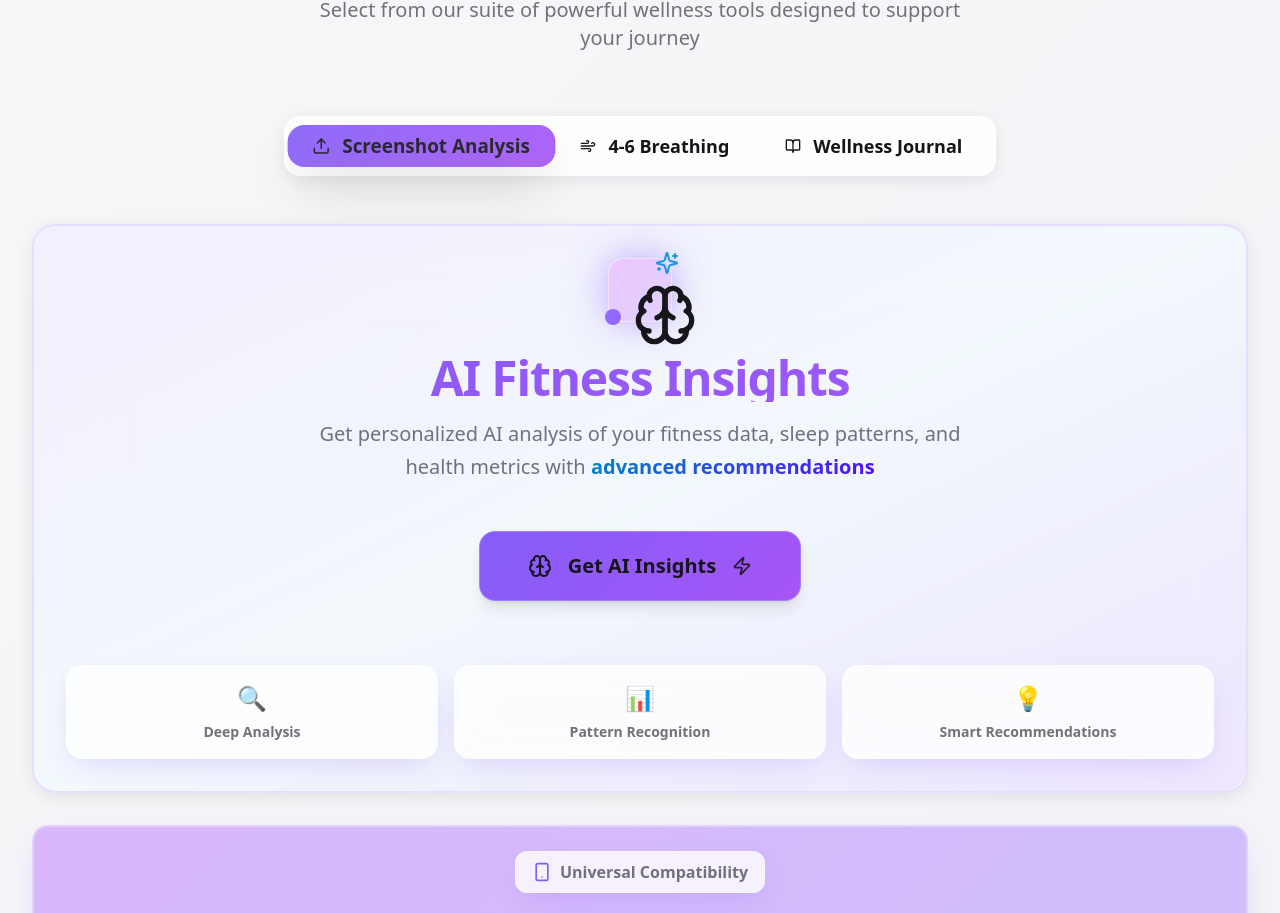
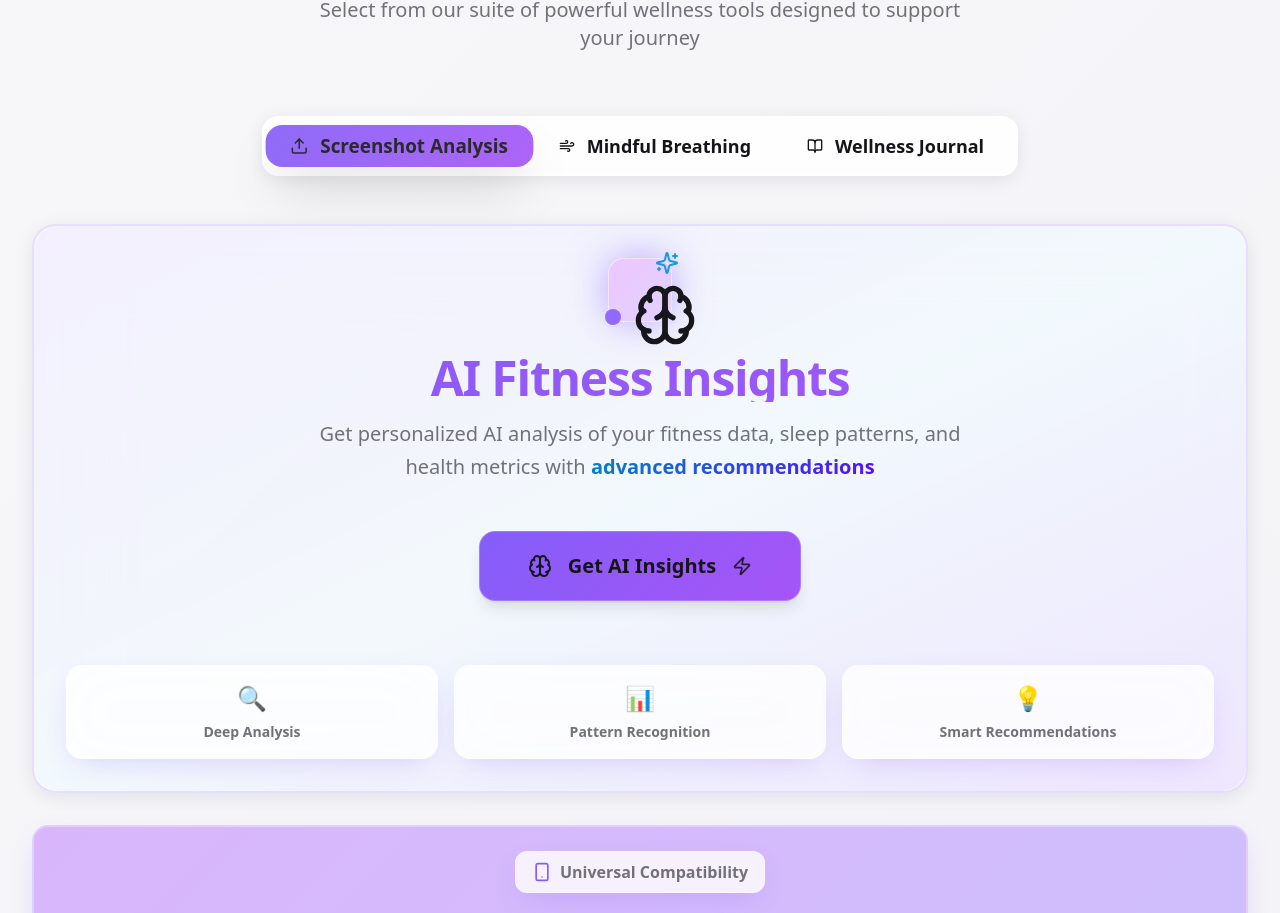
Before and after one commit to vassiliylak-source/fitness-wellness-insights, a React (Vite) app: page / in a window 1280 px wide. Shown: the part 2358-3271 px from the top of the page. Built offline with nearby package versions, Linux system fonts and the light colour scheme.

Commit message:
Change title to Mindful Breathing

```diff
--- a/src/components/Index/FeatureNavigation.tsx
+++ b/src/components/Index/FeatureNavigation.tsx
@@ -12,7 +12,7 @@ const FeatureNavigation = ({
 }: FeatureNavigationProps) => {
   const features = [
     { id: 'screenshot' as const, icon: Upload, label: 'Screenshot Analysis' },
-    { id: 'breathing' as const, icon: Wind, label: '4-6 Breathing' },
+    { id: 'breathing' as const, icon: Wind, label: 'Mindful Breathing' },
     { id: 'journal' as const, icon: BookOpen, label: 'Wellness Journal' }
   ];
 
```
